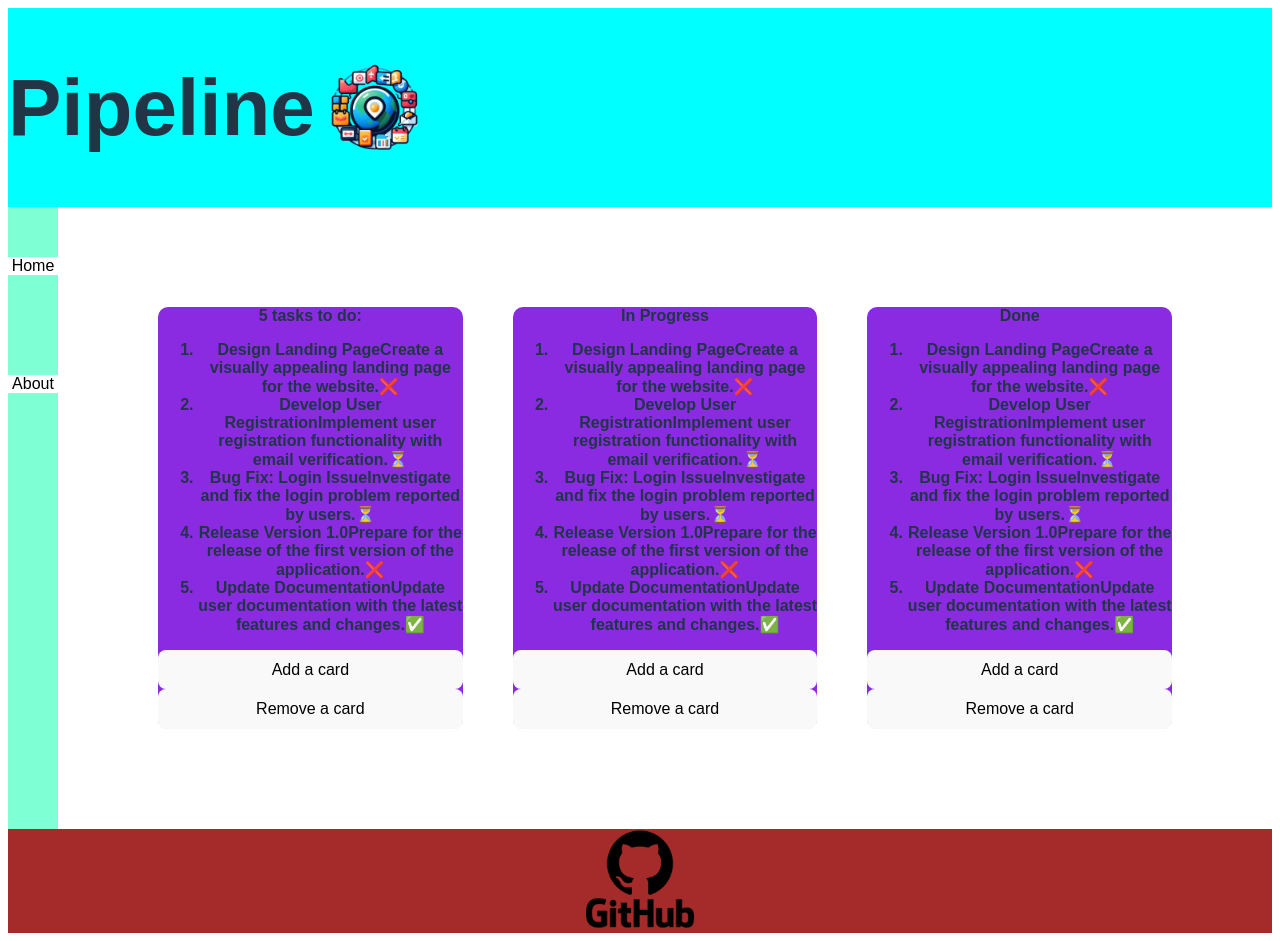
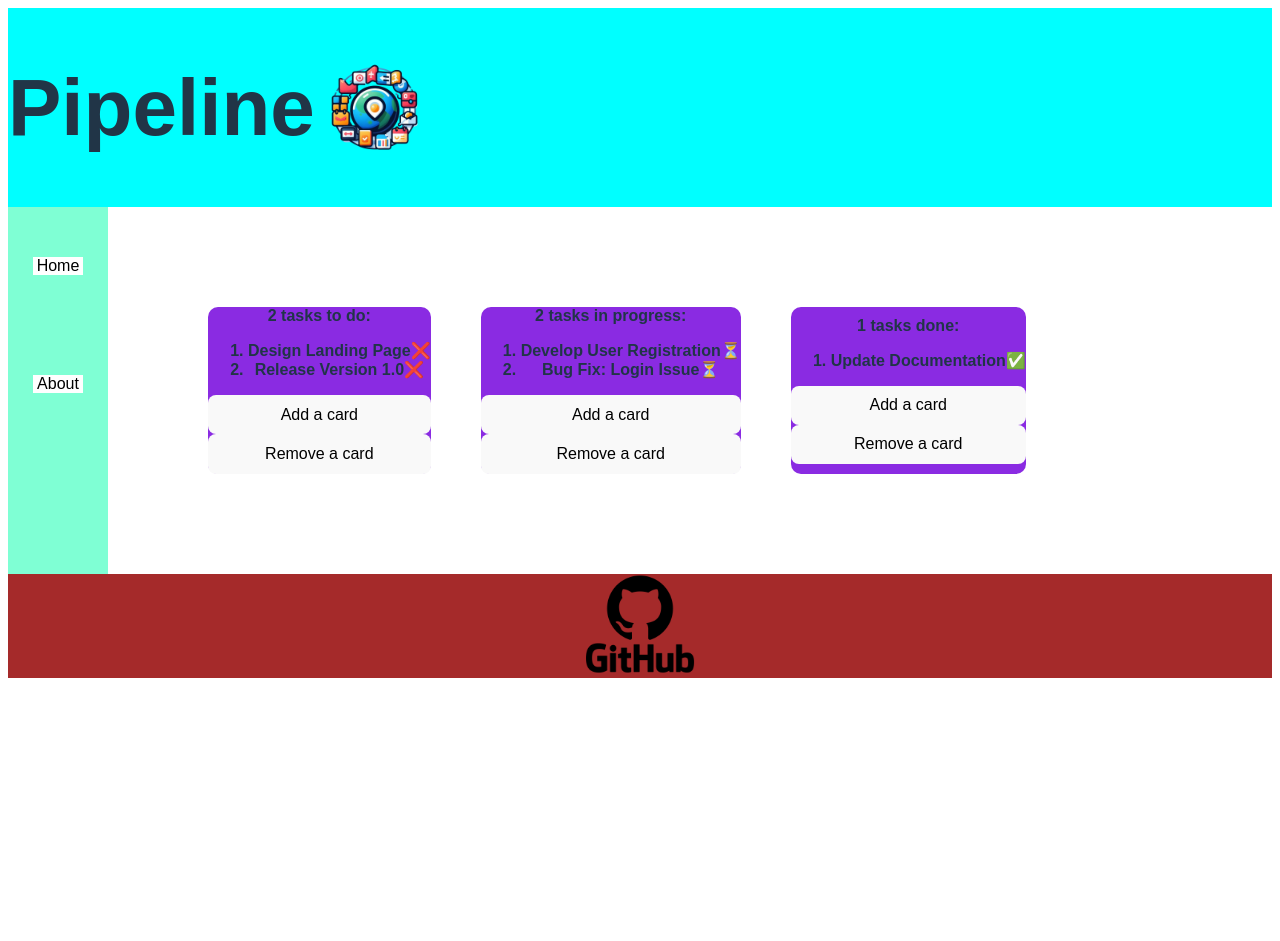
Before and after one commit to Miguel-Bastos01/react-app-ironhack, a React (Vite) app in the folder kanban/: page / in a window 1280 px wide. After the commit the page ends 800 px from the top, so only its background shows below. Built offline with nearby package versions, Linux system fonts and the light colour scheme.

Commit message:
Day 2, List filtered into columns

```diff
--- a/kanban/src/App.jsx
+++ b/kanban/src/App.jsx
@@ -60,13 +60,14 @@ function App() {
       "dueDate": "2023-09-30"
     }
   ]
+  const toDoList = list.filter((status) => status.status === "To Do");
+  const inProgressList = list.filter((status) => status.status === "In Progress");
+  const doneList = list.filter((status) => status.status === "Done");
 
-  const [cards, setCards] = useState(list)
+  const [toDoCards, setToDoCards] = useState(toDoList)
+  const [inProgCards, setInProgCards] = useState(inProgressList)
+  const [doneCards, setDoneCards] = useState(doneList)
 
-
-  const toDoList = cards.filter((status) => status.status === "To do");
-  const inProgressList = cards.filter((status) => status.status === "In Progress");
-  const doneList = cards.filter((status) => status.status === "Done");
 
 
   return (
@@ -79,7 +80,7 @@ function App() {
           <SideBar />
         </div>
         <div className='MainPage'>
-          <MainPage list = {cards} />
+          <MainPage toDoList = {toDoCards} inProgList = {inProgCards} doneList = {doneCards} />
         </div>
       </div>
       <div className='Footer'>
--- a/kanban/src/components/MainPage.jsx
+++ b/kanban/src/components/MainPage.jsx
@@ -1,36 +1,38 @@
 import {TaskList} from "./TaskList";
 
-export function MainPage({list}) {
+export function MainPage({toDoList, inProgList, doneList}) {
 
-    const deleteItem = () => {
-        const copyList = [...list];
-        copyList.pop();
-        setCards(copyList);
-      }
+    // const deleteItem = () => {
+    //     const copyList = [...list];
+    //     copyList.pop();
+    //     setCards(copyList);
+    //   }
 
-      const addItem = () => {
-        const copyList = [...list];
-        const newItem = {};
-        copyList.push(newItem);
-        setCards(copyList);
-      }
+    //   const addItem = () => {
+    //     const copyList = [...list];
+    //     const newItem = {};
+    //     copyList.push(newItem);
+    //     setCards(copyList);
+    //   }
 
 
     return (
         <div className="MainPage">
-            <div className="column">
-            {list.length} tasks to do:
-                <TaskList myCards={list}/>
+            <div className="toDoColumn column">
+            {toDoList.length} tasks to do:
+                <TaskList myCards={toDoList}/>
                 <button>Add a card</button>
                 <button>Remove a card</button>
             </div>
-            <div className="column">In Progress
-            <TaskList myCards={list}/>
+            <div className="inProgColumn column">
+            {inProgList.length} tasks in progress:
+            <TaskList myCards={inProgList}/>
                 <button>Add a card</button>
                 <button>Remove a card</button>
             </div>
-            <div className="column">Done
-            <TaskList myCards={list}/>
+            <div className="doneColumn column">
+            {doneList.length} tasks done:
+            <TaskList myCards={doneList}/>
                 <button>Add a card</button>
                 <button>Remove a card</button>
             </div>
--- a/kanban/src/components/TaskItem.jsx
+++ b/kanban/src/components/TaskItem.jsx
@@ -4,7 +4,7 @@ export function TaskItem({ item }) {
     return (
       <li key={item.id}>
         {item.title}
-        {item.description}
+        {/* {item.description} */}
         { item.status === "To Do" ? '❌' : item.status === "In Progress" ? '⏳': '✅'}
       </li>
     )
```
